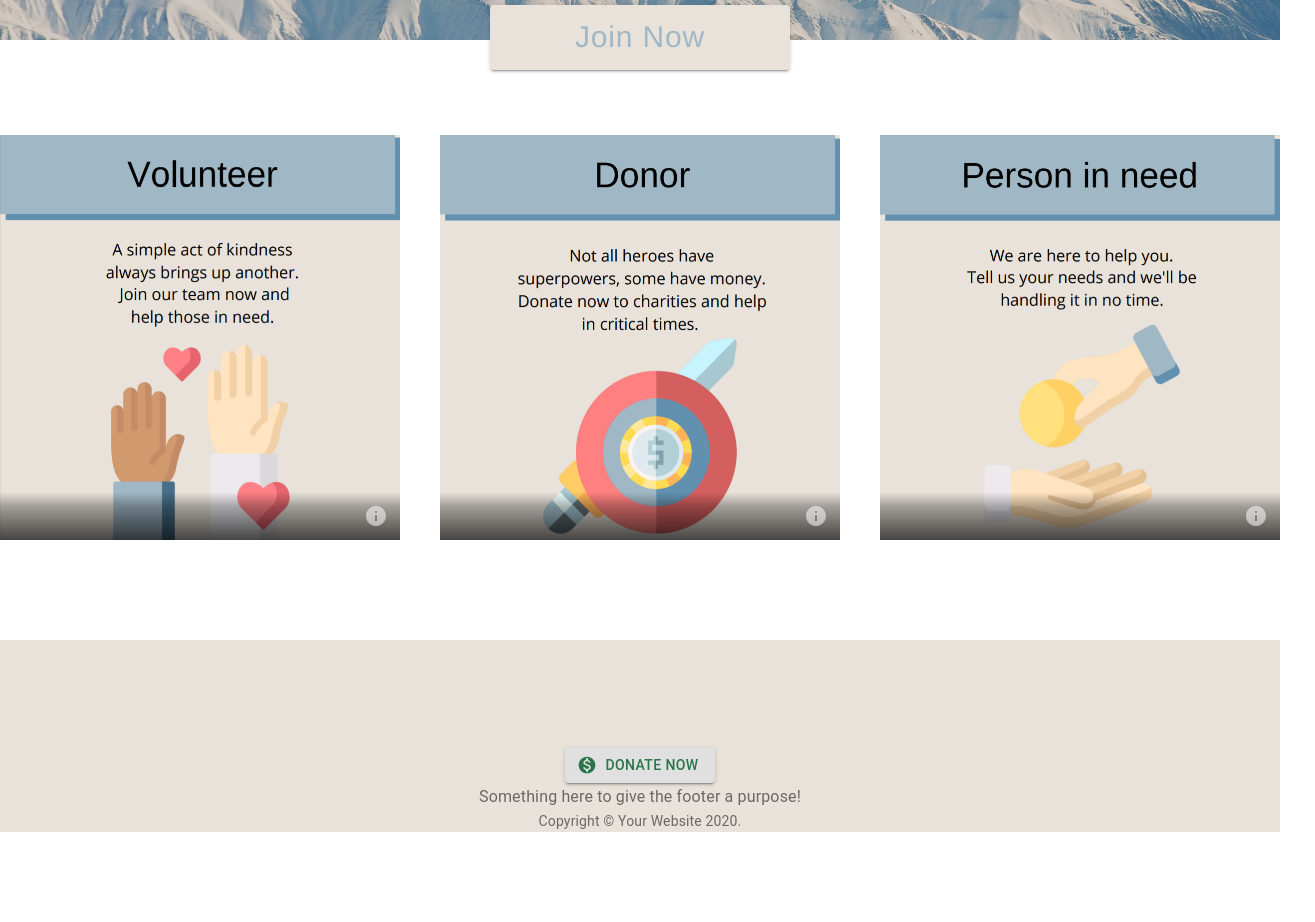
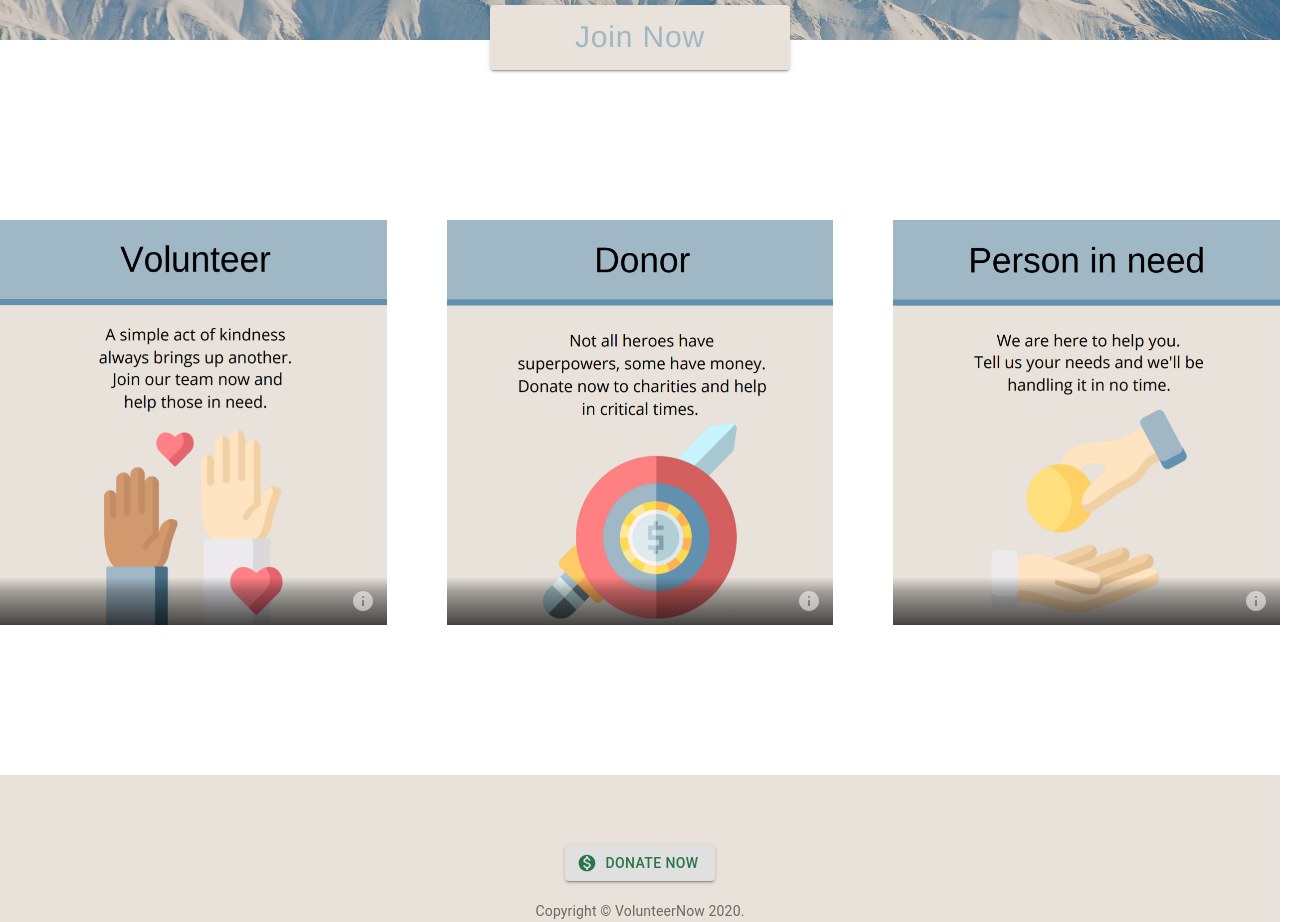
Before and after one commit to CristianBalta/VolunteerNowFrontend, a React (Create React App) app in the folder front_end/: page /homepage in a window 1280 px wide. Shown: the part 520-1442 px from the top of the page, 1315 px wide, since content can reach past the window. Before the commit the page ends 1352 px from the top, so only its background shows below. Built offline with nearby package versions, Linux system fonts and the light colour scheme; a web font is replaced by a local one.

Commit message:
finalish

```diff
--- a/front_end/src/Components/Homepage/Homepage.css
+++ b/front_end/src/Components/Homepage/Homepage.css
@@ -10,26 +10,18 @@ div.main {
   -moz-background-size: cover;
   -o-background-size: cover;
 }
-div.space {
-  height: 100px;
-}
-div.buttonDiv {
-  margin: -35px;
-}
-.br {
-  display: block;
-  margin-bottom: 0em;
+div.brsmall {
+  height: 50px;
 }
 
-.brmedium {
-  display: block;
-  margin-bottom: 1em;
+div.brmedium {
+  height: 150px;
 }
 
-.brlarge {
-  display: block;
-  margin-bottom: 2em;
+div.buttonDiv {
+   margin-top: -35px;
 }
+
 
 h1 {
   font-family: "Six Caps";
@@ -82,3 +74,9 @@ footer.Footer {
   width: 400px;
   height: 400px;
 }
+a:link,a:visited, a:hover, a:active {
+  text-decoration: none;
+  text-emphasis-color:none;
+  background-color:none;
+
+}
--- a/front_end/src/Components/Homepage/Homepage.jsx
+++ b/front_end/src/Components/Homepage/Homepage.jsx
@@ -2,7 +2,6 @@ import React from "react";
 import Button from "@material-ui/core/Button";
 import "./Homepage.css";
 import Typography from "@material-ui/core/Typography";
-import Link from "@material-ui/core/Link";
 import IconButton from "@material-ui/core/IconButton";
 import { tileData } from "./HomePageStyle";
 import { withStyles } from "@material-ui/core";
@@ -18,10 +17,7 @@ import MonetizationOnIcon from "@material-ui/icons/MonetizationOn";
 function Copyright() {
   return (
     <Typography variant="body2" color="textSecondary" align="center">
-      {"Copyright © "}
-      <Link color="inherit" href="https://material-ui.com/">
-        Your Website
-      </Link>{" "}
+      {"Copyright © VolunteerNow "}
       {new Date().getFullYear()}
       {"."}
     </Typography>
@@ -63,7 +59,7 @@ class Homepage extends React.Component {
 
     return (
       <React.Fragment>
-        <div clasName={classes.root}>
+        <div class="root">
           <div>
             <div class="main">
               <link
@@ -94,6 +90,7 @@ class Homepage extends React.Component {
             <div class="buttonDiv">
               <Grid container justify="center">
                 <Grid item>
+                  <a href="./login" target="_self">
                     <Button
                       style={{
                         minWidth: "300px",
@@ -106,24 +103,30 @@ class Homepage extends React.Component {
                       }}
                       variant="contained"
                     >
+                      {" "}
                       Join Now
                     </Button>
+                  </a>
                 </Grid>
               </Grid>
             </div>
           </div>
 
-          <div class="space">
-            <br></br>
-          </div>
+          <div class="brmedium"></div>
 
           <div className={classes.root}>
-            <GridList className={classes.gridList} cols="3" spacing="40">
+            <GridList
+              className={classes.gridList}
+              cols={3}
+              spacing="60"
+              cellHeight="400px"
+            >
               {tileData.map((tile) => (
-                <GridListTile key={tile.title}>
-                  <img src={tile.img} className="photo" alt=" " />
+                <GridListTile key={tile.tile}>
+                  <img src={tile.img} class="photo" alt=" " />
 
                   <GridListTileBar
+                    title={tile.tile}
                     classes={{
                       root: classes.titleBar,
                       title: classes.title,
@@ -195,35 +198,42 @@ class Homepage extends React.Component {
             </Popover>
           </div>
 
-          <div class="space">
-            <br></br>
-          </div>
+          <div class="brmedium"></div>
+
           <footer class="Footer">
             <div class="space">
               <br></br>
             </div>
-            <Typography variant="h6" align="center" gutterBottom></Typography>
+
             <center>
               <div>
+                <div class="brsmall"></div>
+                <a
+                  id="donate"
+                  color="#2A7549"
+                  href="./donations"
+                  target="_self"
+                >
                   <Button
+                    onclick="./donations"
                     aria-label="Donate"
                     style={{ color: "#2A7549" }}
                     variant="contained"
                     className={classes.button}
                     startIcon={<MonetizationOnIcon />}
                   >
-                  Donate now
+                    Donate Now
                   </Button>
+                </a>
               </div>
             </center>
+            <br></br>
             <Typography
               variant="subtitle1"
               align="center"
               color="textSecondary"
               component="p"
-            >
-              Something here to give the footer a purpose!
-            </Typography>
+            ></Typography>
             <Copyright />
           </footer>
         </div>
```
Lines whose indentation alone changed are shown as unchanged.
